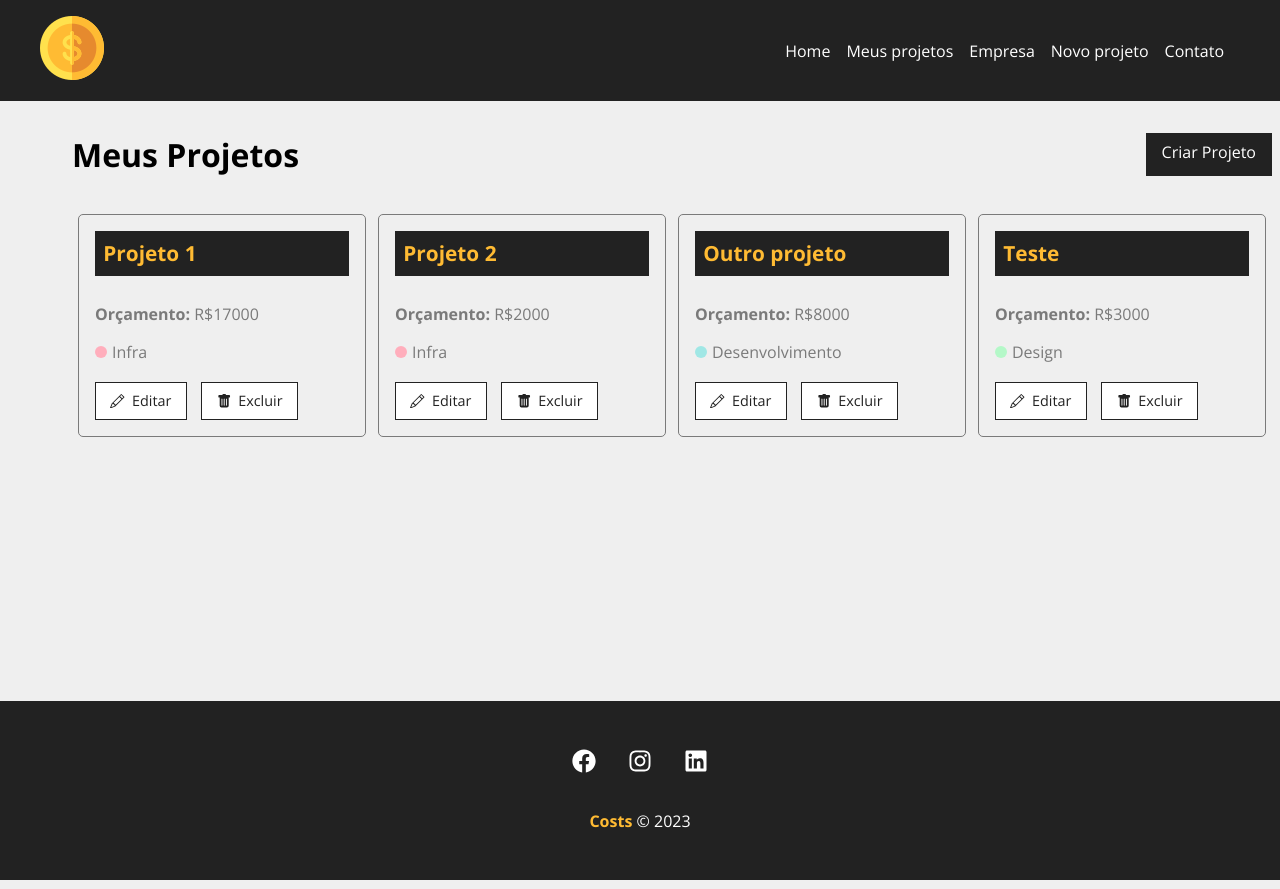
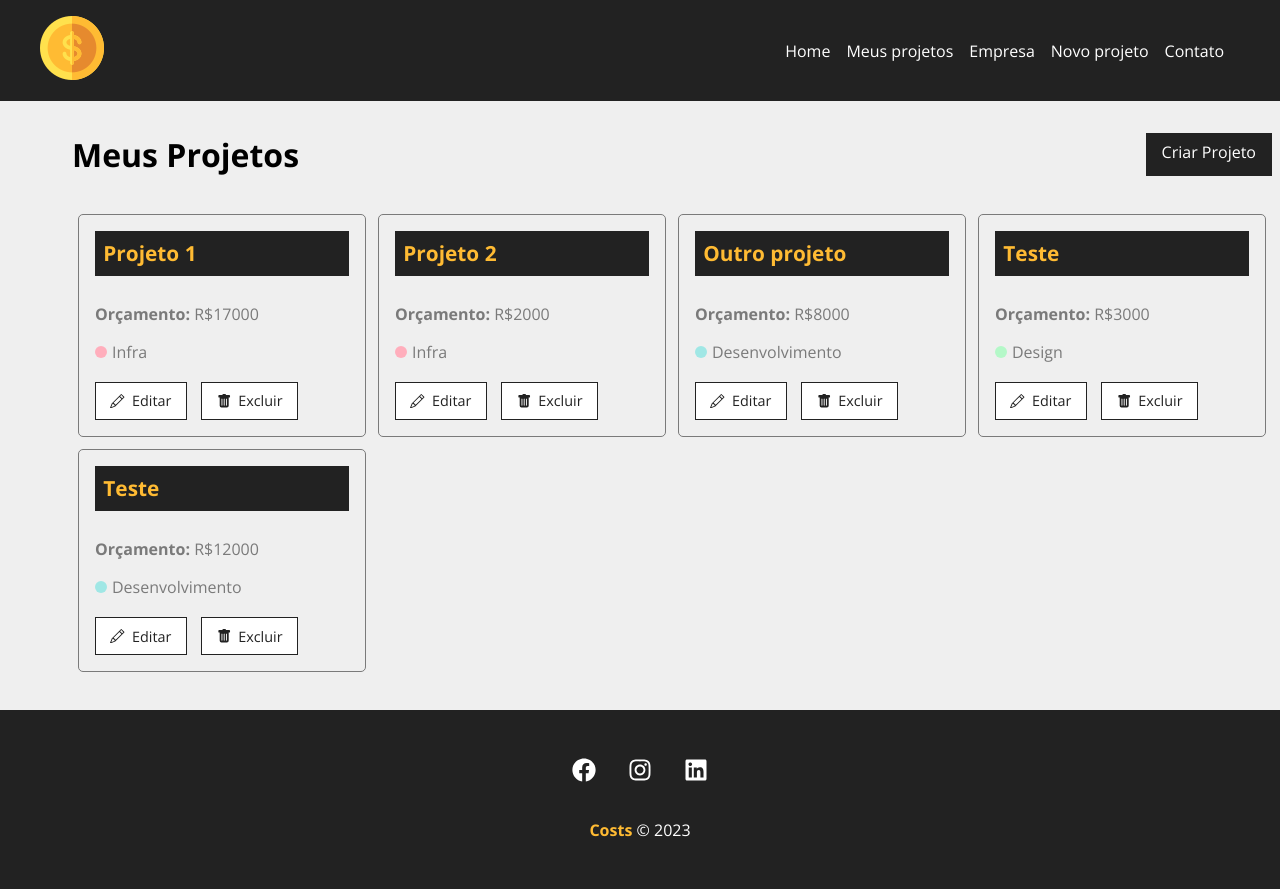
Before and after one commit to suzanadossantos/costs, a React (Create React App) app: page /Projects in a window 1280 px wide. Shown: the top 889 px of the page. Built offline with nearby package versions, Linux system fonts and the light colour scheme; data requests are answered from the project's data file.

Commit message:
Criando componentes de loader

```diff
--- a/db.json
+++ b/db.json
@@ -43,6 +43,17 @@
       "cost": 0,
       "services": [],
       "id": 4
+    },
+    {
+      "category": {
+        "id": "2",
+        "name": "Desenvolvimento"
+      },
+      "name": "Teste",
+      "budget": "12000",
+      "cost": 0,
+      "services": [],
+      "id": 5
     }
   ],
   "categories": [
--- /dev/null
+++ b/src/components/layout/Loading.js
@@ -0,0 +1,13 @@
+import React from 'react'
+import loading from '../../img/loading.svg'
+import styles from './Loading.module.css'
+
+function Loading() {
+  return (
+    <div className={styles.loader_container}>
+        <img className={styles.loader} src={loading} alt="Loading" />
+    </div>
+  )
+}
+
+export default Loading
--- /dev/null
+++ b/src/components/layout/Loading.module.css
@@ -0,0 +1,11 @@
+.loader_container{
+    width: 100%;
+    height: 100%;
+    display: flex;
+    justify-content: center;
+    align-items: center;
+}
+
+.loader{
+    width: 50px;
+}
--- a/src/components/pages/Projects.js
+++ b/src/components/pages/Projects.js
@@ -3,6 +3,7 @@ import { useLocation } from 'react-router-dom'
 
 import Message from '../layout/Message'
 import Container from '../layout/Container'
+import Loading from '../layout/Loading'
 import LinkButton from '../layout/LinkButton'
 import ProjectCard from '../project/ProjectCard'
 
@@ -10,6 +11,7 @@ import styles from './Projects.module.css'
 
 function Projects() {
   const [projects, setProjects] = useState([])
+  const [removeLoading, setRemoveLoading] = useState(false)
 
   const location = useLocation()
   let message = ''
@@ -18,7 +20,8 @@ function Projects() {
   }
 
   useEffect(() => {
-    fetch('http://localhost:5000/projects', {
+    setTimeout(() => {
+      fetch('http://localhost:5000/projects', {
       method: 'GET',
       headers: {
         'Content-Type': 'application/json',
@@ -27,8 +30,10 @@ function Projects() {
     .then(data => {
       console.log(data)
       setProjects(data)
+      setRemoveLoading(true)
     })
     .catch((err) => console.log(err))
+    }, 300)
   }, [])
 
   return (
@@ -46,6 +51,10 @@ function Projects() {
         category={project?.category?.name}
         key={project.id}
         />)}
+        {!removeLoading && <Loading /> }
+        {removeLoading && projects.length === 0 && (
+          <p>Não há projetos cadastrados</p>
+        )}
       </Container>
     </div>
   )
```
